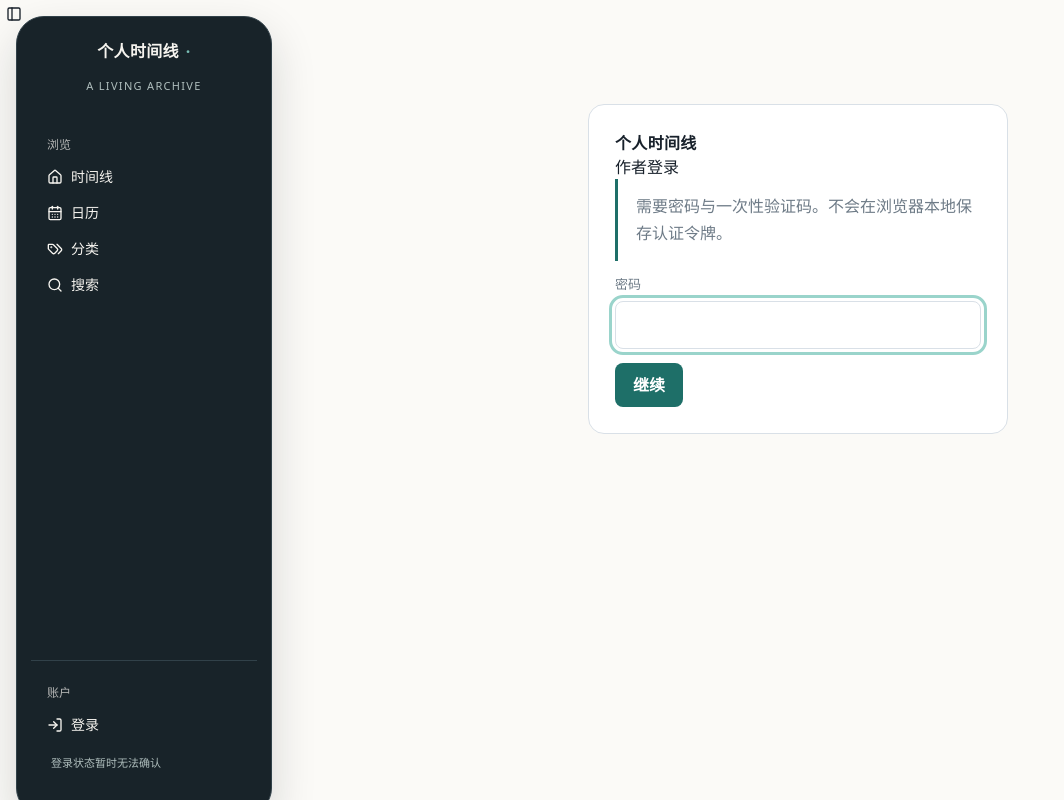
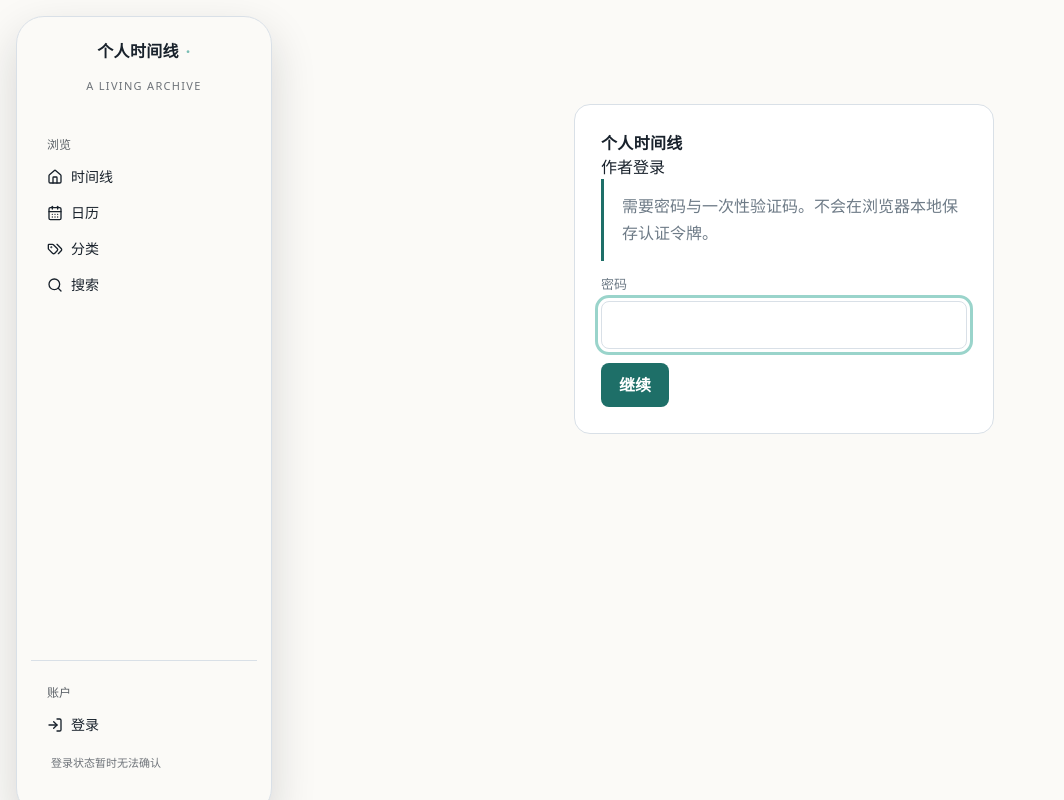
Before and after one commit to awei807-wei/TimeBlog, a Next.js app in the folder apps/web/: page /login in a window 1280 px wide. Shown: the whole page, without its empty margins (0-1064 px from the left). Built offline with nearby package versions, Linux system fonts and the light colour scheme; no server answers.

Commit message:
调整侧栏主题并移除移动端触发按钮

```diff
--- a/apps/web/app/AppShell.tsx
+++ b/apps/web/app/AppShell.tsx
@@ -2,7 +2,7 @@
 
 import Link from 'next/link';
 import { usePathname } from 'next/navigation';
-import { CalendarDays, FileText, Home, LogIn, LogOut, Menu, PenLine, Search, Tags } from 'lucide-react';
+import { CalendarDays, FileText, Home, LogIn, LogOut, PenLine, Search, Tags } from 'lucide-react';
 import { SessionProvider, useSession } from './SessionContext';
 import {
   Sidebar,
@@ -16,7 +16,6 @@ import {
   SidebarMenuButton,
   SidebarMenuItem,
   SidebarProvider,
-  SidebarTrigger,
 } from './components/ui/sidebar';
 
 type NavItem = { href: string; label: string; icon: typeof Home; exact?: boolean };
@@ -47,5 +46,5 @@ function AppNavigation() {
 }
 
 export default function AppShell({ children }: { children: React.ReactNode }) {
-  return <SessionProvider><SidebarProvider defaultOpen><AppNavigation/><SidebarTrigger className="mobile-sidebar-trigger"><Menu aria-hidden="true"/></SidebarTrigger><main className="app-main"><div className="app-content">{children}</div></main></SidebarProvider></SessionProvider>;
+  return <SessionProvider><SidebarProvider defaultOpen><AppNavigation/><main className="app-main"><div className="app-content">{children}</div></main></SidebarProvider></SessionProvider>;
 }
--- a/apps/web/app/globals.css
+++ b/apps/web/app/globals.css
@@ -40,3 +40,82 @@
 .dark {--sidebar:hsl(240 5.9% 10%);--sidebar-foreground:hsl(240 4.8% 95.9%);--sidebar-primary:hsl(224.3 76.3% 48%);--sidebar-primary-foreground:hsl(0 0% 100%);--sidebar-accent:hsl(240 3.7% 15.9%);--sidebar-accent-foreground:hsl(240 4.8% 95.9%);--sidebar-border:hsl(240 3.7% 15.9%);--sidebar-ring:hsl(217.2 91.2% 59.8%);}
 
 @theme inline {--color-sidebar:var(--sidebar);--color-sidebar-foreground:var(--sidebar-foreground);--color-sidebar-primary:var(--sidebar-primary);--color-sidebar-primary-foreground:var(--sidebar-primary-foreground);--color-sidebar-accent:var(--sidebar-accent);--color-sidebar-accent-foreground:var(--sidebar-accent-foreground);--color-sidebar-border:var(--sidebar-border);--color-sidebar-ring:var(--sidebar-ring);}
+
+/* Keep the sidebar aligned with the active page theme instead of a separate palette. */
+:root {
+  --background: var(--paper);
+  --foreground: var(--ink);
+  --sidebar: var(--background);
+  --sidebar-foreground: var(--foreground);
+  --sidebar-primary: var(--accent);
+  --sidebar-primary-foreground: #fff;
+  --sidebar-accent: var(--accent-soft);
+  --sidebar-accent-foreground: var(--foreground);
+  --sidebar-border: var(--line);
+  --sidebar-ring: #9ad4cb;
+  --sidebar-bg: var(--sidebar);
+  --sidebar-fg: var(--sidebar-foreground);
+  --sidebar-muted: var(--muted);
+  --sidebar-active: var(--sidebar-accent);
+}
+
+.dark {
+  --background: #182329;
+  --foreground: #f6f4ef;
+  --sidebar: var(--background);
+  --sidebar-foreground: var(--foreground);
+  --sidebar-primary: var(--accent);
+  --sidebar-primary-foreground: #fff;
+  --sidebar-accent: #29423f;
+  --sidebar-accent-foreground: var(--foreground);
+  --sidebar-border: #314149;
+  --sidebar-ring: #9ad4cb;
+  --sidebar-bg: var(--sidebar);
+  --sidebar-fg: var(--sidebar-foreground);
+  --sidebar-muted: #afbebd;
+  --sidebar-active: var(--sidebar-accent);
+}
+
+.app-sidebar {
+  background: var(--sidebar);
+  color: var(--sidebar-foreground);
+  border-color: var(--sidebar-border);
+}
+
+.sidebar-brand,
+.sidebar-link { color: var(--sidebar-foreground); }
+.sidebar-kicker,
+.sidebar-group h2,
+.sidebar-link svg,
+.sidebar-session-placeholder,
+.sidebar-status { color: color-mix(in srgb, var(--sidebar-foreground) 62%, var(--sidebar) 38%); }
+.sidebar-link:hover,
+.sidebar-link:focus-visible,
+.sidebar-link.is-active { background: var(--sidebar-accent); color: var(--sidebar-accent-foreground); }
+.sidebar-link.is-active { font-weight: 650; }
+.sidebar-link.is-active svg,
+.sidebar-link:hover svg,
+.sidebar-link:focus-visible svg { color: var(--sidebar-primary); }
+
+/* The trigger is intentionally not rendered; keep navigation reachable on narrow screens. */
+@media (max-width: 760px) {
+  .app-sidebar {
+    position: relative;
+    inset: auto;
+    width: 100%;
+    min-height: 0;
+    max-height: min(48vh, 360px);
+    transform: none;
+    transition: none;
+    z-index: auto;
+    margin: 0;
+    padding: 14px 12px;
+    border-width: 0 0 1px;
+    border-radius: 0 0 18px 18px;
+    box-shadow: none;
+  }
+
+  .app-sidebar > [data-slot="sidebar-content"] { overflow-y: auto; }
+  .app-main { padding-left: 0; }
+  .app-content > .shell { padding-top: 18px; }
+}
```
Also changed, not shown: 1 other file (tests, documents, lock files or other folders).
